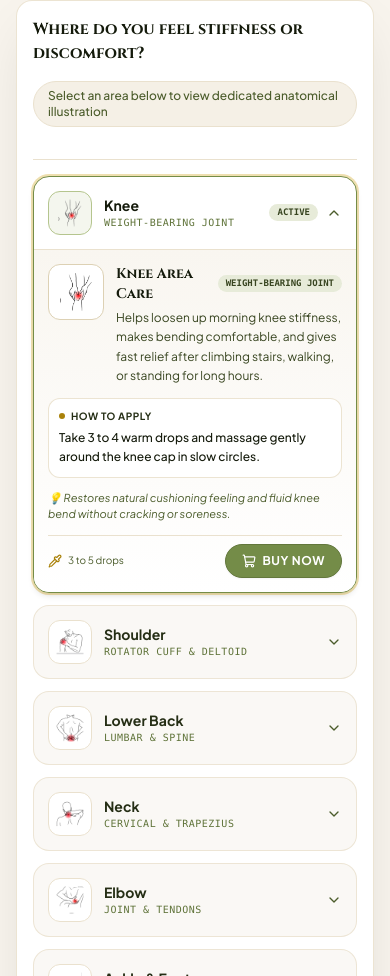
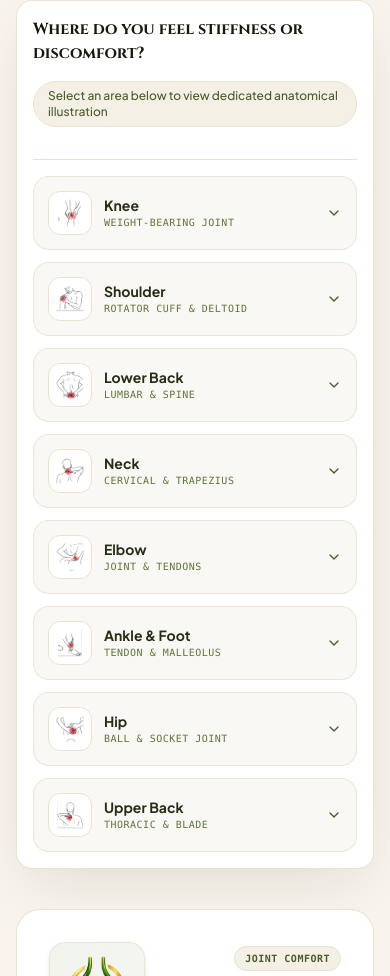
Before and after one commit to jamcotech/Tibra, a React (Vite) app: page / in a window 390 px wide. Shown: the part 2977-3953 px from the top of the page. Built offline with nearby package versions, Linux system fonts and the light colour scheme; a web font is replaced by a local one.

Commit message:
fix: make all target areas in mobile view collapsed and closed by default

```diff
--- a/src/components/BenefitsTargetSection.tsx
+++ b/src/components/BenefitsTargetSection.tsx
@@ -12,6 +12,7 @@ import { storeService } from '../services/storeService';
 
 export const BenefitsTargetSection: React.FC = () => {
   const [selectedZone, setSelectedZone] = useState<string>('Knee');
+  const [mobileOpenZone, setMobileOpenZone] = useState<string | null>(null);
   const { quickBuyNow, products } = useShop();
   const primaryProduct = products[0] || storeService.getProducts()[0];
 
@@ -288,15 +289,15 @@ export const BenefitsTargetSection: React.FC = () => {
             </div>
           </div>
 
-          {/* ── MOBILE VIEW (ACCORDION STYLE WITH DIRECT UNDER-ITEM EXPANSION) ── */}
+          {/* ── MOBILE VIEW (ACCORDION STYLE WITH ALL ITEMS CLOSED BY DEFAULT) ── */}
           <div className="block lg:hidden pt-4 space-y-3">
             {targetZones.map((z) => {
-              const isSelected = selectedZone === z.name;
+              const isExpanded = mobileOpenZone === z.name;
               return (
                 <div
                   key={z.name}
                   className={`rounded-2xl transition-all duration-300 border overflow-hidden ${
-                    isSelected
+                    isExpanded
                       ? 'bg-white border-botanical-500 shadow-md ring-2 ring-gold/40'
                       : 'bg-[#FAF8F5] border-cream-200/80 hover:border-botanical-300 hover:bg-white'
                   }`}
@@ -304,13 +305,13 @@ export const BenefitsTargetSection: React.FC = () => {
                   {/* Clickable Header Button */}
                   <button
                     type="button"
-                    onClick={() => setSelectedZone(isSelected ? '' : z.name)}
+                    onClick={() => setMobileOpenZone(isExpanded ? null : z.name)}
                     className="w-full p-3.5 flex items-center justify-between gap-3 text-left cursor-pointer transition-colors"
                   >
                     <div className="flex items-center gap-3 min-w-0">
                       <div
                         className={`w-11 h-11 rounded-xl flex items-center justify-center shrink-0 p-1.5 transition-all ${
-                          isSelected
+                          isExpanded
                             ? 'bg-botanical-50 border border-botanical-300 shadow-2xs'
                             : 'bg-white border border-cream-200 shadow-2xs'
                         }`}
@@ -323,7 +324,7 @@ export const BenefitsTargetSection: React.FC = () => {
                       </div>
 
                       <div className="min-w-0">
-                        <span className={`font-bold text-sm block truncate ${isSelected ? 'text-botanical-950' : 'text-botanical-900'}`}>
+                        <span className={`font-bold text-sm block truncate ${isExpanded ? 'text-botanical-950' : 'text-botanical-900'}`}>
                           {z.name}
                         </span>
                         <span className="text-[10px] font-mono tracking-wider uppercase text-botanical-600 block truncate">
@@ -333,21 +334,21 @@ export const BenefitsTargetSection: React.FC = () => {
                     </div>
 
                     <div className="flex items-center gap-2 shrink-0">
-                      {isSelected && (
+                      {isExpanded && (
                         <span className="text-[9px] font-mono font-semibold uppercase px-2 py-0.5 rounded-full bg-botanical-100 text-botanical-800">
                           Active
                         </span>
                       )}
                       <ChevronDown
                         className={`w-4 h-4 text-botanical-700 transition-transform duration-200 ${
-                          isSelected ? 'rotate-180' : ''
+                          isExpanded ? 'rotate-180' : ''
                         }`}
                       />
                     </div>
                   </button>
 
                   {/* Inline Compact Relief Details Box - DIRECTLY UNDER THE SELECTED ITEM */}
-                  {isSelected && (
+                  {isExpanded && (
                     <div className="p-3.5 bg-gradient-to-b from-cream-100/60 to-white border-t border-cream-200 space-y-3 animate-in fade-in duration-200">
                       <div className="flex items-start gap-3">
                         <div className="w-14 h-14 rounded-xl bg-white border border-cream-300 shadow-2xs flex items-center justify-center p-1.5 shrink-0">
```
